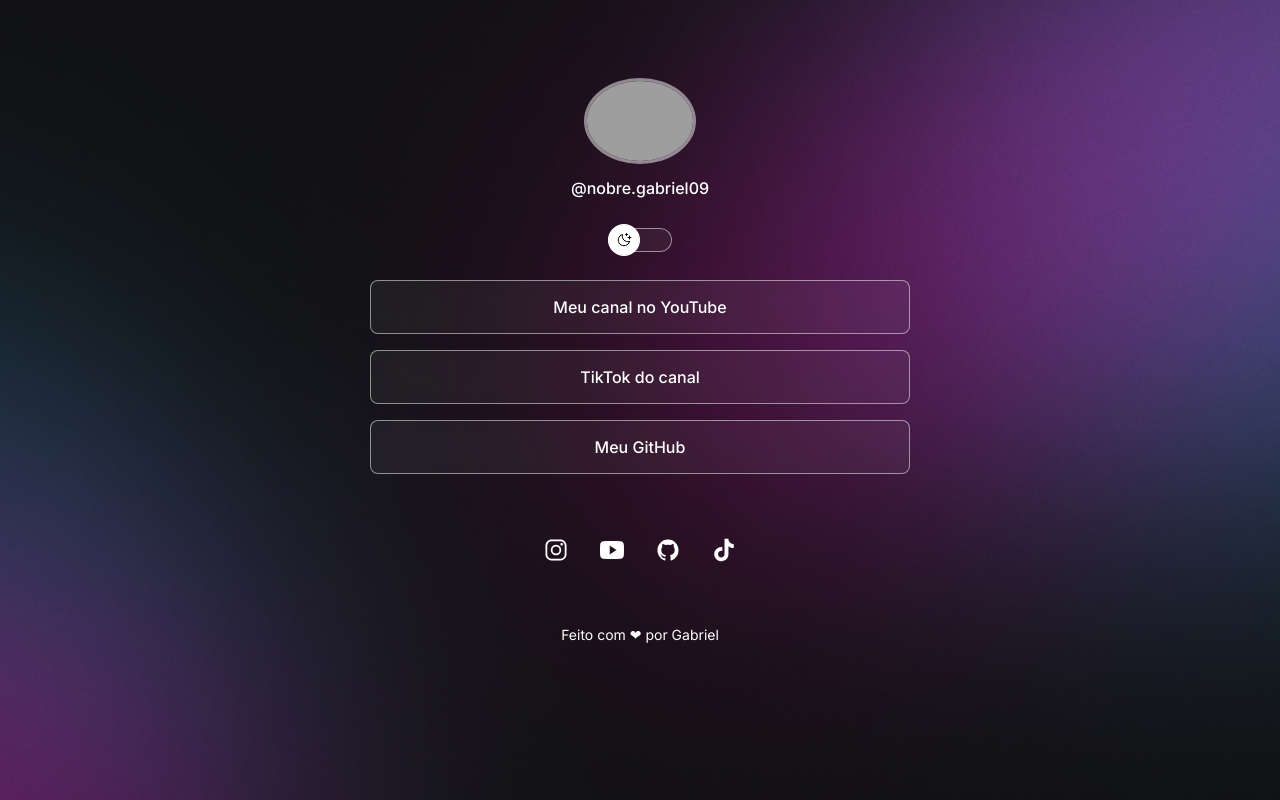
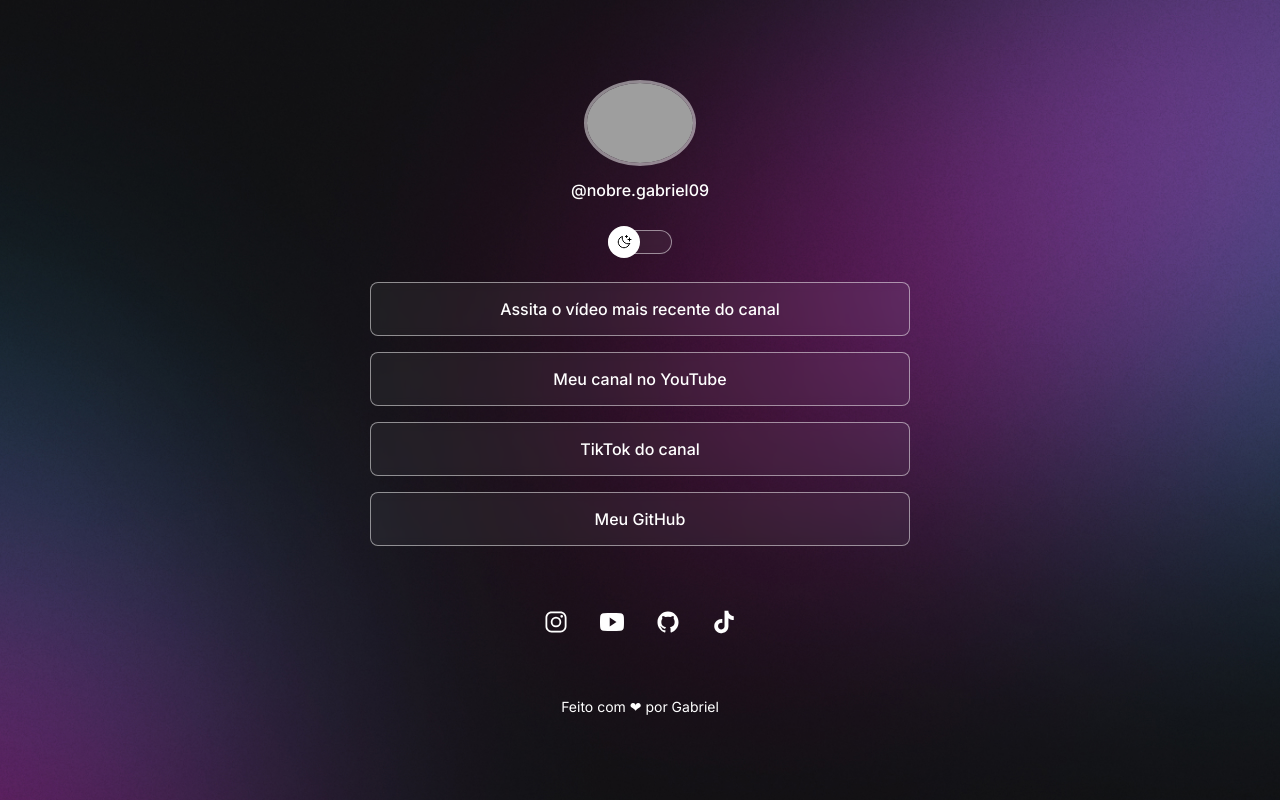
Before and after one commit to gabtapia/G-linktree, a plain HTML site: page index.html in a window 1280 px wide. Drawn offline with nearby package versions, Linux system fonts and the light colour scheme; grey boxes are pictures that could not be loaded.

Commit message:
Link do video novo

```diff
--- a/index.html
+++ b/index.html
@@ -32,6 +32,9 @@
 
       <ul>
         <li>
+            <a href="https://youtu.be/XcZY7AhM9aA?si=Ekm0oa3Oy7NKKeLa" target="_blank" rel="noopener noreferrer">Assita o vídeo mais recente do canal</a>
+        </li>
+        <li>
             <a href="https://youtube.com/@Gex_Tp" target="_blank">Meu canal no YouTube</a>
         </li>
 
@@ -40,8 +43,9 @@
         </li>
 
         <li>
-            <a href="https://github.com/gabtapia" target="_blank" rel="noopener noreferrer">Meu GitHub</a>
+          <a href="https://github.com/gabtapia" target="_blank" rel="noopener noreferrer">Meu GitHub</a>
         </li>
+
       </ul>
 
       <div id="social-links">
--- a/style.css
+++ b/style.css
@@ -37,7 +37,7 @@ body * {
 #container {
   width: 100%;
   max-width: 588px;
-  padding: 54px 24px 0;
+  padding: 56px 24px 0;
   margin: 0 auto;
 }
 
```
